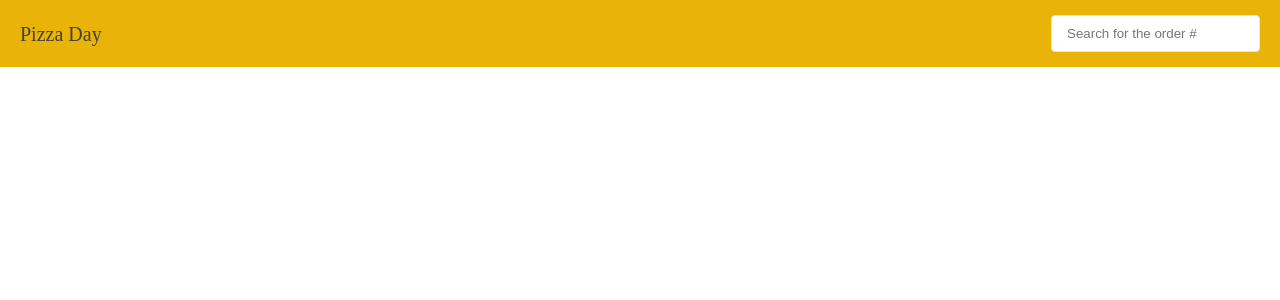
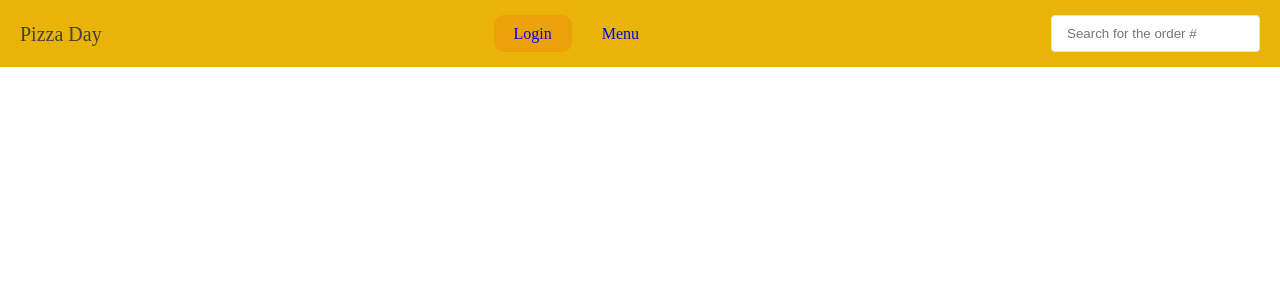
Before and after one commit to labattaria/pizza-day, a React (Vite) app: page / in a window 1280 px wide. Shown: the top 300 px of the page. Built offline with nearby package versions, Linux system fonts and the light colour scheme.

Commit message:
implemented pages navigation

```diff
--- a/src/components/Header/Header.jsx
+++ b/src/components/Header/Header.jsx
@@ -1,4 +1,5 @@
 import Input from '../Input/Input';
+import { NavLink } from 'react-router-dom';
 
 const Form = ({ className, placeholder }) => {
 
@@ -14,6 +15,18 @@ const Header = ({ className }) => {
     return (
         <header className={className}>
             <a className="logo" href="/">Pizza Day</a>
+
+            <nav>
+                <ul className="header__nav">
+                    <li className="item">
+                        <NavLink to='/' className="link">Login</NavLink>
+                    </li>
+                    <li className="item">
+                        <NavLink to='/menu' className="link">Menu</NavLink>
+                    </li>
+                </ul>
+            </nav>
+
             <Form placeholder="Search for the order #" />
         </header>
     );
```
